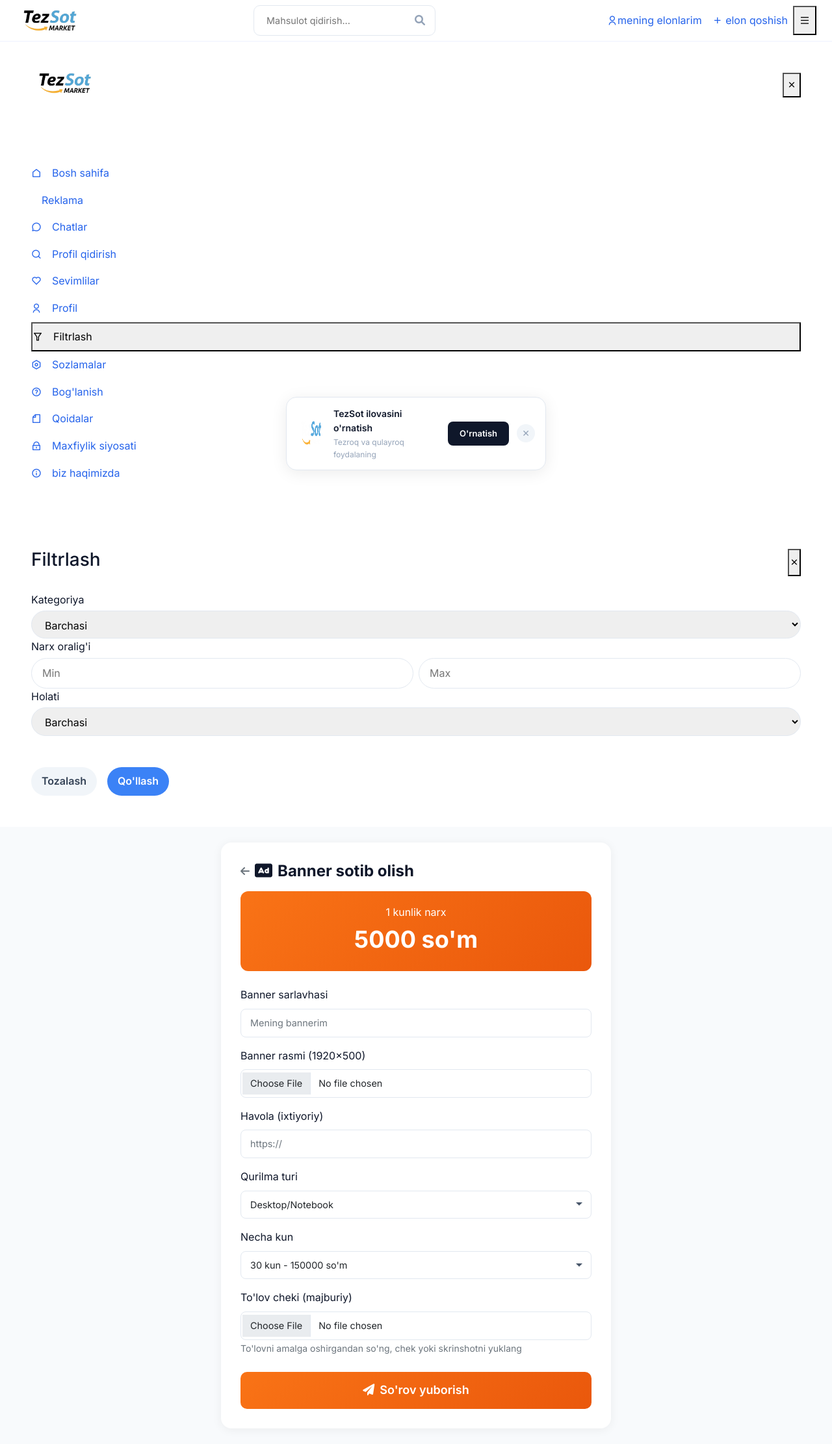
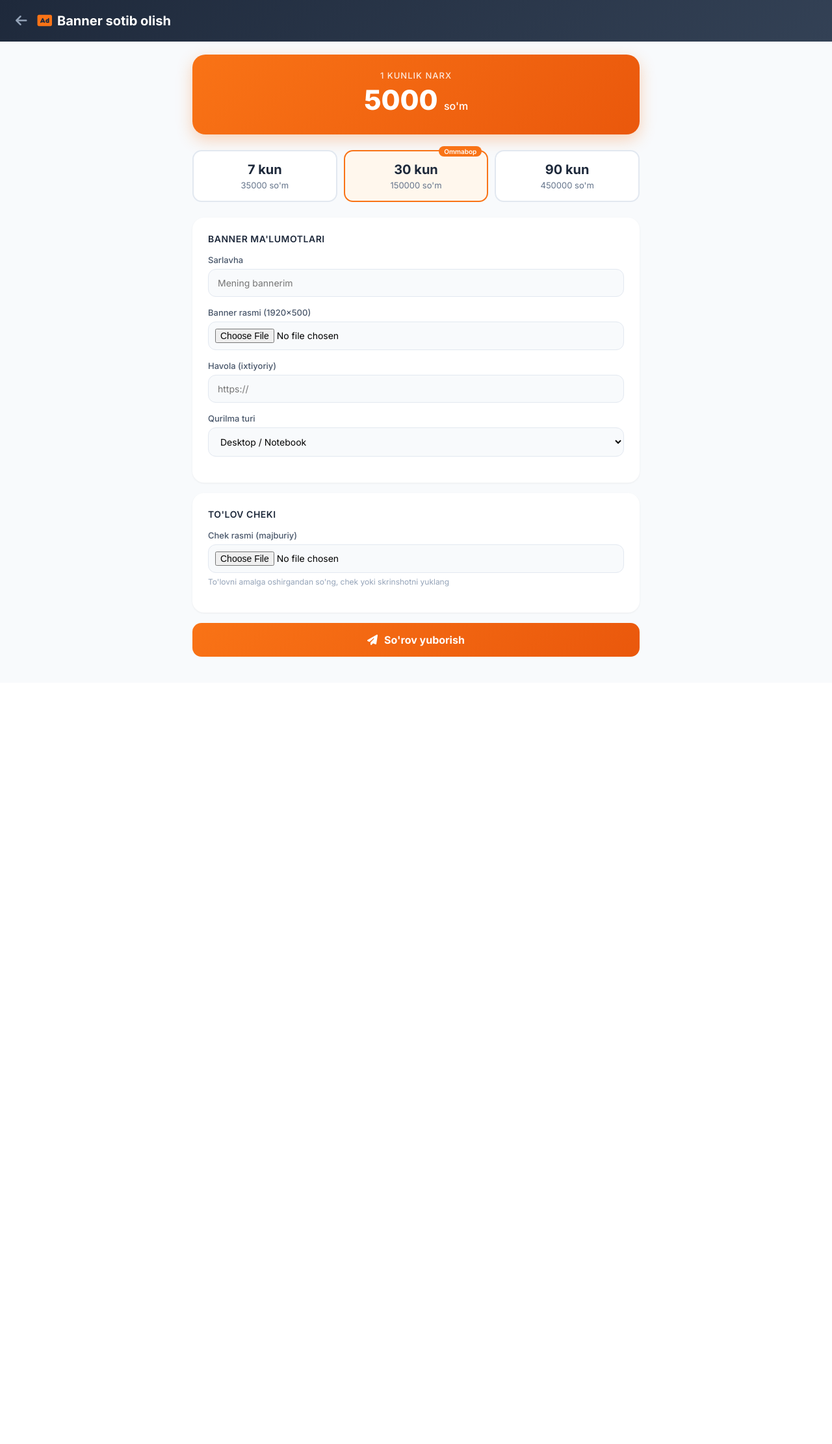
Before and after one commit to humoyun731uzb-web/tezsotmarket, a Django app: page /banner-sotib-olish/ in a window 1280 px wide. Shown: the whole page at 65% size. After the commit the page ends 1011 px from the top, so only its background shows below. Run offline with Django 5.2, Linux system fonts and the light colour scheme; the visitor is signed in with stand-in values (Sample User, id 1); data comes from the database, SQL or seed files in the repository; data that the repository does not hold is empty; some libraries are stand-ins or nearby versions.

Commit message:
fix: serve media files always, redesign banner page, update logos to logo-1.png, PWA icons

```diff
--- a/beckend/urls.py
+++ b/beckend/urls.py
@@ -17,5 +17,4 @@ urlpatterns = [
     path('', include('fronend.urls')),  # asosiy app
     path('auth/', include('authentication.urls')),  # auth app
 ]
-if settings.DEBUG:
-    urlpatterns += static(settings.MEDIA_URL, document_root=settings.MEDIA_ROOT)
+urlpatterns += static(settings.MEDIA_URL, document_root=settings.MEDIA_ROOT)
--- a/fronend/templates/buy_banner.html
+++ b/fronend/templates/buy_banner.html
@@ -5,98 +5,126 @@
     <meta charset="UTF-8">
     <meta name="viewport" content="width=device-width, initial-scale=1.0">
     <title>Banner sotib olish - TezSot</title>
-    <link href="https://cdn.jsdelivr.net/npm/bootstrap@5.1.3/dist/css/bootstrap.min.css" rel="stylesheet">
-    <link rel="stylesheet" href="https://cdnjs.cloudflare.com/ajax/libs/font-awesome/6.0.0/css/all.min.css">
+    <link rel="stylesheet" href="https://cdnjs.cloudflare.com/ajax/libs/font-awesome/6.5.0/css/all.min.css">
+    <link href="https://fonts.googleapis.com/css2?family=Inter:wght@400;500;600;700;800&display=swap" rel="stylesheet">
     <style>
-        body { background: #f0f4f8; font-family: 'Segoe UI', sans-serif; }
-        .card-banner { background: white; border-radius: 16px; box-shadow: 0 2px 15px rgba(0,0,0,0.06); padding: 30px; max-width: 600px; margin: 0 auto; }
-        .price-info { background: linear-gradient(135deg, #f97316, #ea580c); color: white; border-radius: 12px; padding: 20px; text-align: center; margin-bottom: 20px; }
-        .price-info .amount { font-size: 36px; font-weight: 700; }
-        .form-control { border-radius: 10px; padding: 12px 16px; border: 1px solid #e2e8f0; }
-        .form-control:focus { border-color: #f97316; box-shadow: 0 0 0 3px rgba(249,115,22,0.2); }
-        .btn-buy { background: linear-gradient(135deg, #f97316, #ea580c); color: white; border: none; padding: 14px; border-radius: 10px; font-size: 18px; font-weight: 600; width: 100%; }
-        .btn-buy:hover { opacity: 0.9; color: white; }
+        * { margin: 0; padding: 0; box-sizing: border-box; }
+        body { font-family: 'Inter', sans-serif; background: #f8fafc; min-height: 100vh; }
+        .header { background: linear-gradient(135deg, #1e293b 0%, #334155 100%); padding: 20px 24px; display: flex; align-items: center; gap: 16px; }
+        .header a { color: #94a3b8; text-decoration: none; font-size: 20px; transition: color .2s; }
+        .header a:hover { color: #fff; }
+        .header h1 { color: #fff; font-size: 20px; font-weight: 700; }
+        .header h1 i { color: #f97316; margin-right: 8px; }
+        .container { max-width: 720px; margin: 0 auto; padding: 20px 16px 40px; }
+        .price-badge { background: linear-gradient(135deg, #f97316, #ea580c); color: #fff; border-radius: 20px; padding: 24px; text-align: center; margin-bottom: 24px; box-shadow: 0 8px 24px rgba(249,115,22,0.3); }
+        .price-badge .label { font-size: 13px; font-weight: 500; opacity: .85; text-transform: uppercase; letter-spacing: 1px; }
+        .price-badge .amount { font-size: 42px; font-weight: 800; margin: 4px 0; }
+        .price-badge .unit { font-size: 14px; opacity: .75; }
+        .plans { display: grid; grid-template-columns: repeat(3, 1fr); gap: 10px; margin-bottom: 24px; }
+        .plan { background: #fff; border: 2px solid #e2e8f0; border-radius: 14px; padding: 16px 12px; text-align: center; cursor: pointer; transition: all .2s; position: relative; }
+        .plan:hover { border-color: #fbd38d; }
+        .plan.selected { border-color: #f97316; background: #fff7ed; }
+        .plan .days { font-size: 20px; font-weight: 700; color: #1e293b; }
+        .plan .price { font-size: 13px; color: #64748b; margin-top: 4px; }
+        .plan .badge { position: absolute; top: -8px; right: 8px; background: #f97316; color: #fff; font-size: 10px; font-weight: 600; padding: 2px 8px; border-radius: 8px; }
+        .card { background: #fff; border-radius: 18px; padding: 24px; box-shadow: 0 1px 3px rgba(0,0,0,.06); margin-bottom: 16px; }
+        .card h3 { font-size: 14px; font-weight: 600; color: #1e293b; margin-bottom: 16px; text-transform: uppercase; letter-spacing: .5px; }
+        .form-group { margin-bottom: 16px; }
+        .form-group label { display: block; font-size: 13px; font-weight: 500; color: #475569; margin-bottom: 6px; }
+        .form-group input, .form-group select { width: 100%; padding: 12px 14px; border: 1.5px solid #e2e8f0; border-radius: 12px; font-size: 14px; font-family: inherit; transition: border .2s; background: #f8fafc; }
+        .form-group input:focus, .form-group select:focus { outline: none; border-color: #f97316; box-shadow: 0 0 0 3px rgba(249,115,22,.12); background: #fff; }
+        .form-group input[type="file"] { padding: 10px; }
+        .bank-info { background: #eff6ff; border-radius: 14px; padding: 18px; margin-bottom: 16px; border: 1px solid #bfdbfe; }
+        .bank-info .title { display: flex; align-items: center; gap: 8px; font-weight: 600; color: #1e40af; font-size: 14px; margin-bottom: 10px; }
+        .bank-info .detail { font-size: 13px; color: #1e293b; padding: 3px 0; }
+        .bank-info .detail strong { display: inline-block; min-width: 60px; }
+        .btn-submit { background: linear-gradient(135deg, #f97316, #ea580c); color: #fff; border: none; padding: 16px; border-radius: 14px; font-size: 16px; font-weight: 700; width: 100%; cursor: pointer; transition: all .2s; font-family: inherit; display: flex; align-items: center; justify-content: center; gap: 10px; }
+        .btn-submit:hover { transform: translateY(-1px); box-shadow: 0 6px 20px rgba(249,115,22,.35); }
+        .btn-submit:active { transform: scale(.98); }
+        @media (max-width: 480px) { .plans { grid-template-columns: 1fr; } .container { padding: 12px 12px 80px; } .price-badge .amount { font-size: 32px; } .card { padding: 18px; } }
     </style>
 </head>
 <body>
-    {% include 'nav.html' %}
-    <div class="container-fluid px-3 py-4">
-        <div class="card-banner">
-            <div class="d-flex align-items-center gap-2 mb-3">
-                <a href="{% url 'my_profile' %}" class="text-decoration-none text-muted"><i class="fas fa-arrow-left"></i></a>
-                <h4 class="mb-0 fw-bold"><i class="fas fa-ad text-orange me-2"></i>Banner sotib olish</h4>
+    <div class="header">
+        <a href="{% url 'my_profile' %}"><i class="fas fa-arrow-left"></i></a>
+        <h1><i class="fas fa-ad"></i>Banner sotib olish</h1>
+    </div>
+    <div class="container">
+        <div class="price-badge">
+            <div class="label">1 kunlik narx</div>
+            <div class="amount">{{ price_per_day|floatformat:0 }} <span style="font-size:16px;font-weight:500;">so'm</span></div>
         </div>
 
-            <div class="price-info mb-4">
-                <div class="label">1 kunlik narx</div>
-                <div class="amount">{{ price_per_day|floatformat:0 }} so'm</div>
+        <div class="plans">
+            <div class="plan" onclick="selectPlan(this, 7)">
+                <div class="days">7 kun</div>
+                <div class="price">{{ price_7_days|floatformat:0 }} so'm</div>
+            </div>
+            <div class="plan selected" onclick="selectPlan(this, 30)">
+                <div class="days">30 kun</div>
+                <div class="price">{{ price_30_days|floatformat:0 }} so'm</div>
+                <span class="badge">Ommabop</span>
+            </div>
+            <div class="plan" onclick="selectPlan(this, 90)">
+                <div class="days">90 kun</div>
+                <div class="price">{{ price_90_days|floatformat:0 }} so'm</div>
+            </div>
         </div>
 
         <form method="POST" enctype="multipart/form-data">
             {% csrf_token %}
+            <input type="hidden" name="days" id="daysInput" value="30">
 
-                <div class="mb-3">
-                    <label class="form-label fw600">Banner sarlavhasi</label>
-                    <input type="text" name="title" class="form-control" required placeholder="Mening bannerim">
+            <div class="card">
+                <h3>Banner ma'lumotlari</h3>
+                <div class="form-group">
+                    <label>Sarlavha</label>
+                    <input type="text" name="title" required placeholder="Mening bannerim">
                 </div>
-
-                <div class="mb-3">
-                    <label class="form-label fw600">Banner rasmi (1920x500)</label>
-                    <input type="file" name="image" class="form-control" required accept="image/*">
+                <div class="form-group">
+                    <label>Banner rasmi (1920×500)</label>
+                    <input type="file" name="image" required accept="image/*">
                 </div>
-
-                <div class="mb-3">
-                    <label class="form-label fw600">Havola (ixtiyoriy)</label>
-                    <input type="url" name="link" class="form-control" placeholder="https://">
+                <div class="form-group">
+                    <label>Havola (ixtiyoriy)</label>
+                    <input type="url" name="link" placeholder="https://">
                 </div>
-
-                <div class="mb-3">
-                    <label class="form-label fw600">Qurilma turi</label>
-                    <select name="device_type" class="form-control">
-                        <option value="desktop">Desktop/Notebook</option>
-                        <option value="mobile">Mobile/Tablet</option>
+                <div class="form-group">
+                    <label>Qurilma turi</label>
+                    <select name="device_type">
+                        <option value="desktop">Desktop / Notebook</option>
+                        <option value="mobile">Mobile / Tablet</option>
                     </select>
                 </div>
-
-                <div class="mb-3">
-                    <label class="form-label fw600">Necha kun</label>
-                    <select name="days" class="form-control" onchange="updatePrice(this)">
-                        <option value="7">7 kun - {{ price_7_days|floatformat:0 }} so'm</option>
-                        <option value="30" selected>30 kun - {{ price_30_days|floatformat:0 }} so'm</option>
-                        <option value="90">90 kun - {{ price_90_days|floatformat:0 }} so'm</option>
-                    </select>
             </div>
 
             {% if settings.bank_card_number %}
-                <div class="alert alert-info p-3 rounded-3 mb-4">
-                    <div class="d-flex align-items-center gap-2 mb-2">
-                        <i class="fas fa-credit-card text-primary fs-4"></i>
-                        <strong class="text-dark">Bank karta ma'lumotlari:</strong>
-                    </div>
-                    <div class="ms-4 small text-dark">
-                        <div><strong>Karta:</strong> {{ settings.bank_card_number }}</div>
-                        {% if settings.bank_name %}<div><strong>Bank:</strong> {{ settings.bank_name }}</div>{% endif %}
-                        {% if settings.bank_card_owner %}<div><strong>Egasi:</strong> {{ settings.bank_card_owner }}</div>{% endif %}
-                    </div>
+            <div class="bank-info">
+                <div class="title"><i class="fas fa-credit-card"></i> Bank karta ma'lumotlari</div>
+                <div class="detail"><strong>Karta:</strong> {{ settings.bank_card_number }}</div>
+                {% if settings.bank_name %}<div class="detail"><strong>Bank:</strong> {{ settings.bank_name }}</div>{% endif %}
+                {% if settings.bank_card_owner %}<div class="detail"><strong>Egasi:</strong> {{ settings.bank_card_owner }}</div>{% endif %}
             </div>
             {% endif %}
 
-                <div class="mb-4">
-                    <label class="form-label fw600">To'lov cheki (majburiy)</label>
-                    <input type="file" name="payment_proof" class="form-control" required accept="image/*">
-                    <small class="text-muted">To'lovni amalga oshirgandan so'ng, chek yoki skrinshotni yuklang</small>
-                </div>
-
-                <button type="submit" class="btn-buy"><i class="fas fa-paper-plane me-2"></i>So'rov yuborish</button>
-            </form>
+            <div class="card">
+                <h3>To'lov cheki</h3>
+                <div class="form-group">
+                    <label>Chek rasmi (majburiy)</label>
+                    <input type="file" name="payment_proof" required accept="image/*">
+                    <small style="color:#94a3b8;font-size:12px;margin-top:6px;display:block;">To'lovni amalga oshirgandan so'ng, chek yoki skrinshotni yuklang</small>
                 </div>
             </div>
 
+            <button type="submit" class="btn-submit"><i class="fas fa-paper-plane"></i> So'rov yuborish</button>
+        </form>
+    </div>
+
     <script>
-        const pricePerDay = {{ price_per_day }};
-        function updatePrice(sel) {
-            const days = parseInt(sel.value);
-            sel.options[sel.selectedIndex].text = days + ' kun - ' + (pricePerDay * days).toLocaleString() + ' so\'m';
+        function selectPlan(el, days) {
+            document.querySelectorAll('.plan').forEach(p => p.classList.remove('selected'));
+            el.classList.add('selected');
+            document.getElementById('daysInput').value = days;
         }
     </script>
 </body>
--- a/fronend/templates/nav.html
+++ b/fronend/templates/nav.html
@@ -525,7 +525,7 @@
         <div class="max-w-7xl mx-auto px-4 py-2">
             <div class="flex items-center justify-between gap-3">
                 <a href="/" class="flex-shrink-0">
-                    <img class="logo" style="width: 110px; height: auto;" src="{% static 'img/logo.png' %}" alt="Tez Sot" />
+                    <img class="logo" style="width: 110px; height: auto;" src="{% static 'img/logo-1.png' %}" alt="Tez Sot" />
                 </a>
 
                 <!-- Desktop qidiruv -->
@@ -614,7 +614,7 @@
     <div id="menuOverlay" class="fixed inset-0 bg-black/40 z-50 hidden" style="backdrop-filter: blur(2px);"></div>
     <div id="menuPanel" class="fixed top-0 left-0 bottom-0 w-80 bg-white z-50 transform -translate-x-full transition-transform duration-300 shadow-xl rounded-r-2xl">
         <div class="p-5 border-b flex justify-between">
-            <img src="{% static 'img/logo.png' %}" style="height: 32px;" />
+            <img src="{% static 'img/logo-1.png' %}" style="height: 32px;" />
             <button id="closeMenuBtn" class="p-1"><i class="ri-close-line text-xl"></i></button>
         </div>
         <div class="p-5 space-y-4">
@@ -666,7 +666,7 @@
 
     <!-- ===== SPLASH SCREEN ===== -->
     <div id="appSplash" aria-hidden="true">
-        <img src="{% static 'img/logo.png' %}" alt="TezSot" class="splash-logo" />
+        <img src="{% static 'img/logo-1.png' %}" alt="TezSot" class="splash-logo" />
         <div class="splash-title">TezSot</div>
         <div class="splash-sub">Eng qulay onlayn bozor</div>
         <div class="splash-loader">
```
Also changed, not shown: fronend/templates/footer.html (+6 -1 lines), static/manifest.json, 1 other file. Lines whose indentation alone changed are shown as unchanged.
